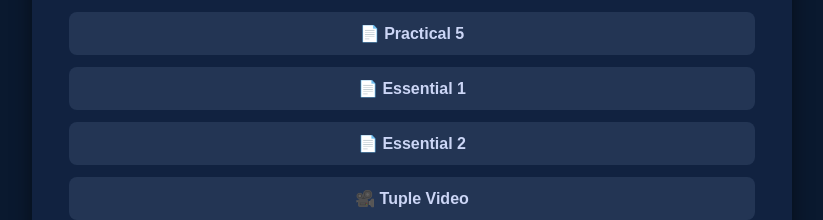
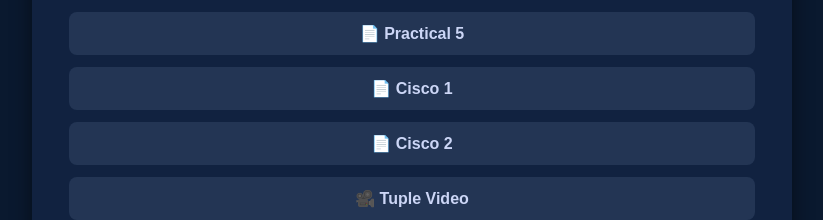
Before and after one commit to ishatundurwar1407-netizen/Python, a plain HTML site: page index.html in a window 1280 px wide. Shown: the part 563-783 px from the top of the page, without its empty margins (228-1051 px from the left). Drawn offline with Linux system fonts and the light colour scheme.

Commit message:
Update index.html

```diff
--- a/index.html
+++ b/index.html
@@ -63,8 +63,8 @@
         <a href="Isha Practical 3 EDS.pdf">📄 Practical 3</a>
         <a href="Isha Practical 4 EDS.pdf">📄 Practical 4</a>
         <a href="Isha Practical 5 EDS.pdf">📄 Practical 5</a>
-        <a href="Isha essential 1.pdf">📄 Essential 1</a>
-        <a href="Isha essential 2.pdf">📄 Essential 2</a>
+        <a href="Isha essential 1.pdf">📄 Cisco 1</a>
+        <a href="Isha essential 2.pdf">📄 Cisco 2</a>
         <a href="Isha Tuple.mp4">🎥 Tuple Video</a>
 
     </div>
```
